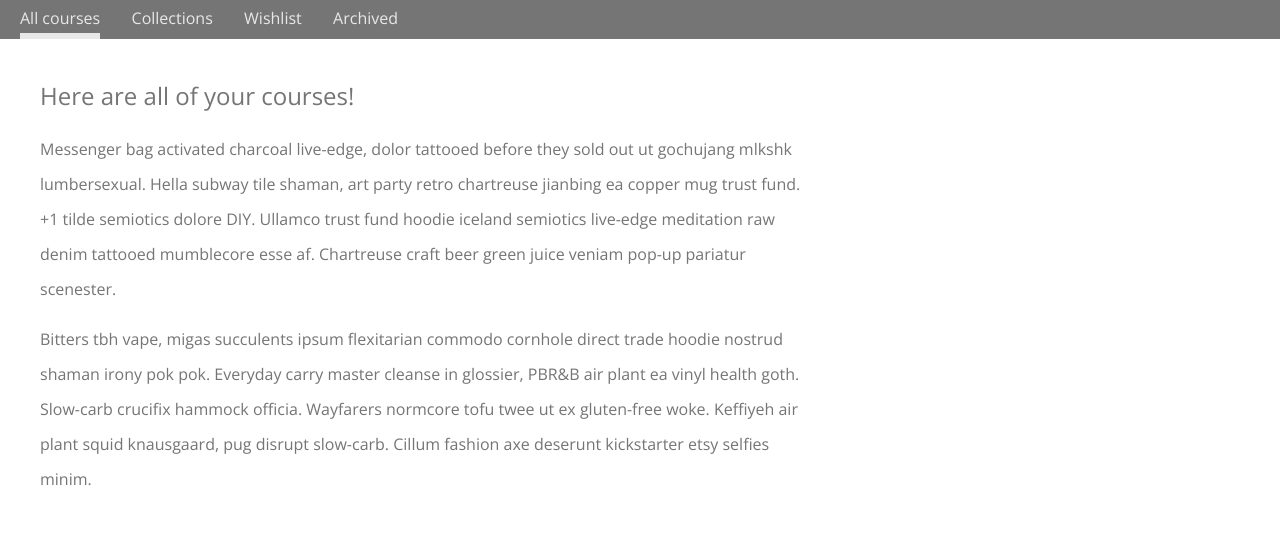
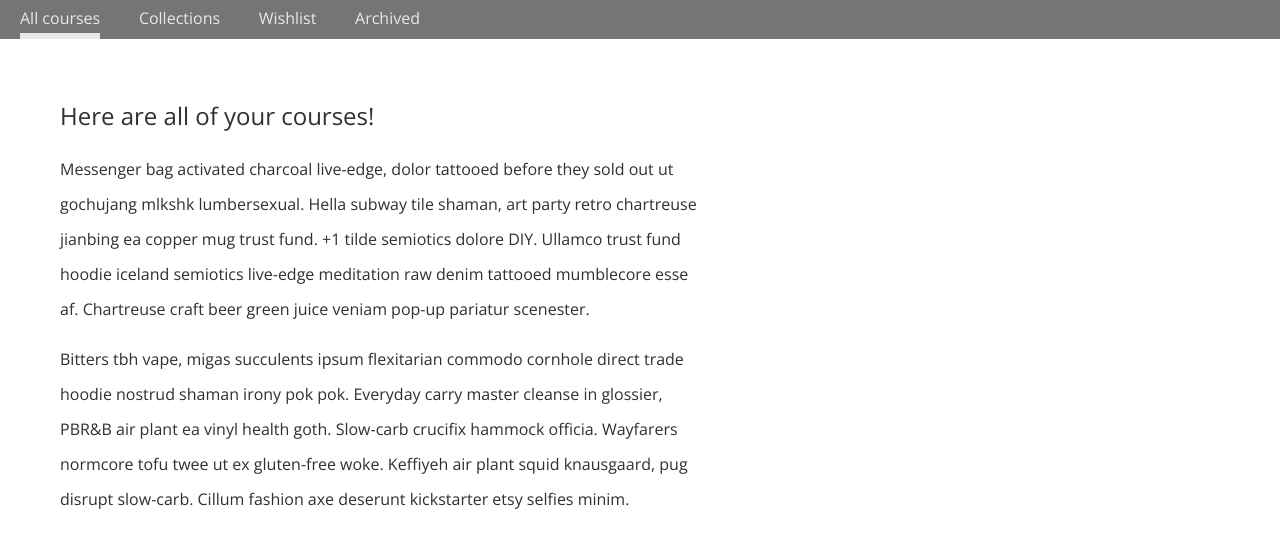
Before and after one commit to edlsto/nav-indicators, a plain HTML site: page index.html in a window 1280 px wide. Shown: the part 86-634 px from the top of the page. Drawn offline with nearby package versions, Linux system fonts and the light colour scheme.

Commit message:
Tweak styles for main content area

```diff
--- a/styles.css
+++ b/styles.css
@@ -45,15 +45,16 @@ li.active {
 ul {
   display: flex;
   justify-content: space-between;
-  width: 30%;
+  width: 400px;
   padding-left: 0;
 }
 
 main {
-  margin: 40px;
+  margin: 60px;
   font-weight: 300;
-  color: #757575;
-  width: 60%;
+  color: #303030;
+  width: 50%;
+  min-width: 400px;
 }
 
 h2 {
```
